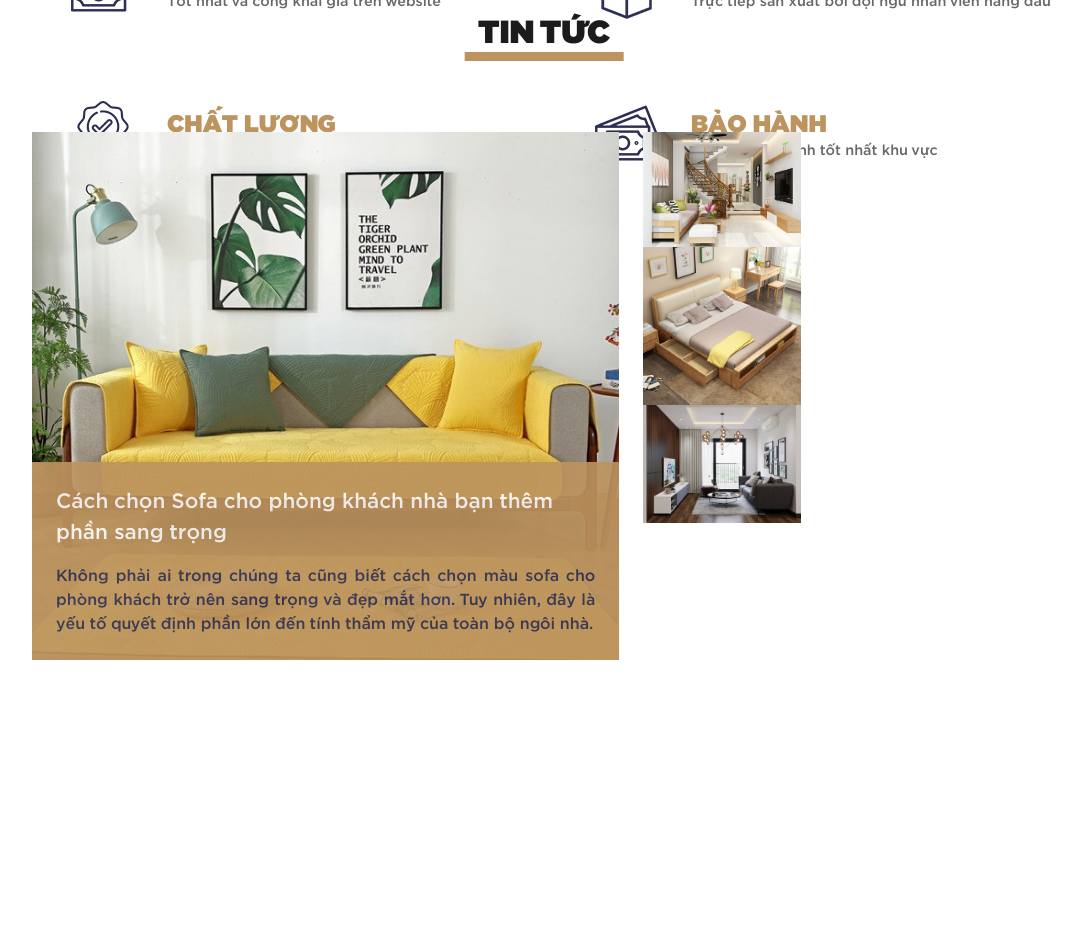
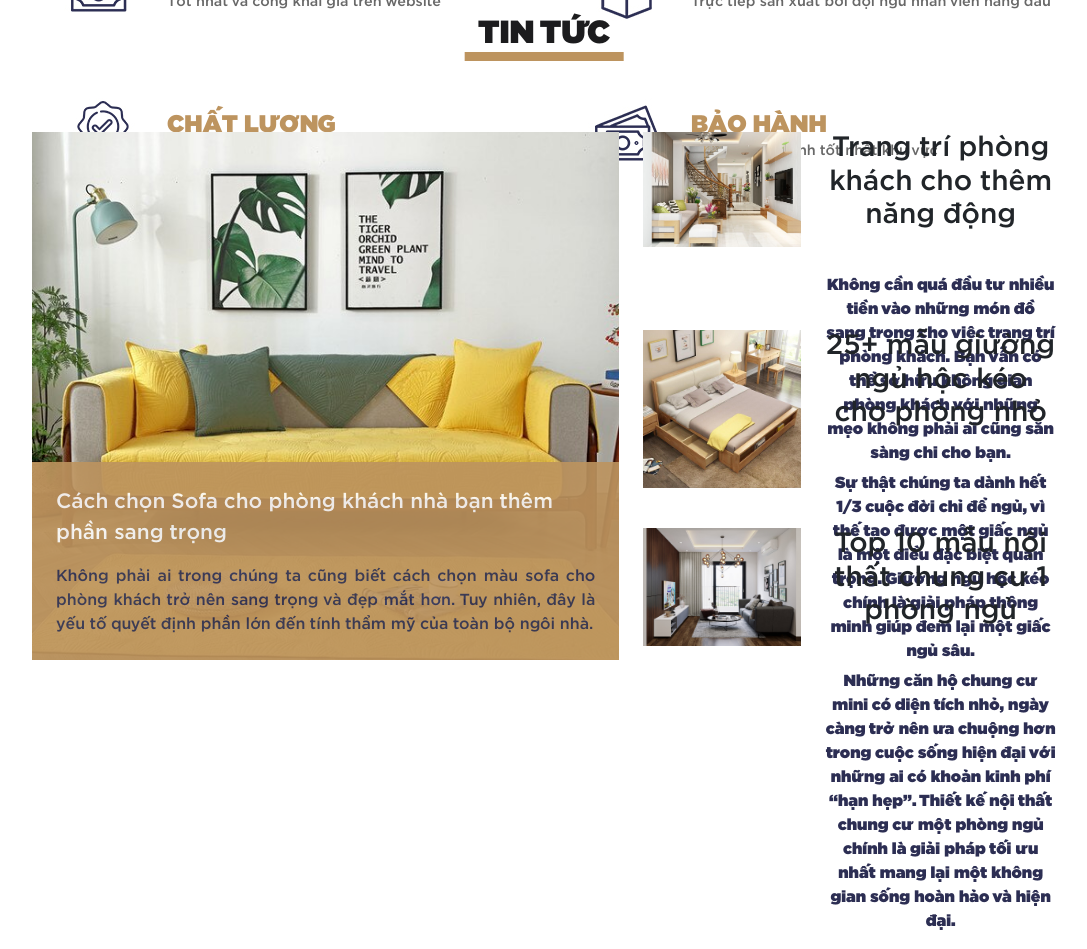
Before and after one commit to duyk04/DA_XuongMoc, a React (Create React App) app: page / in a window 1280 px wide. Shown: the part 2340-3289 px from the top of the page, without its empty margins (96-1183 px from the left). Before the commit the page ends 3000 px from the top, so only its background shows below. Built offline with nearby package versions, Linux system fonts and the light colour scheme.

Commit message:
Update Home.js

```diff
--- a/src/Components/Home.js
+++ b/src/Components/Home.js
@@ -351,7 +351,7 @@ function Home() {
             <div className='New position-relative'>
                 <div className='box-container position-absolute top-0 start-50 translate-middle-x'>
                     <h4 className='mt-5'>Tin tức</h4>
-                    <div className='row mt-5'>
+                    <div className='row mt-5' style={{height:600}}>
                         <div className='col-md-7'>
                             <div className='position-relative'>
                                 <div className='img'>
@@ -368,20 +368,35 @@ function Home() {
                                 </div>
                             </div>
                         </div>
-                        <div className='col-md-5'>
-                            <div className='row'>
+                        <div className='col-md-5 h-100' >
+                            <div className='row' style={{height:"33%"}} >
                                 <div className='col-md-5'>
                                     <img src='../images/AnhCatTC/tin-tuc/tintuc-5.jpg' className='w-100' />
                                 </div>
+                                <div className='col-md-7'>
+                                    <h3>Trang trí phòng khách cho thêm năng động</h3>
+                                    <br/>
+                                    <p>Không cần quá đầu tư nhiều tiền vào những món đồ sang trọng cho việc trang trí phòng khách. Bạn vẫn có thể sở hữu không gian phòng khách với những mẹo không phải ai cũng sẵn sàng chi cho bạn.</p>
+                                </div>
                             </div>
-                            <div className='row'>
+                            <div className='row' style={{height:"33%"}}>
                                 <div className='col-md-5'>
                                     <img src='../images/AnhCatTC/tin-tuc/tintuc-6.jpg' className='w-100' />
                                 </div>
+                                <div className='col-md-7'>
+                                    <h3>25+ mẫu giường ngủ hộc kéo cho phòng nhỏ</h3>
+                                    <br/>
+                                    <p>Sự thật chúng ta dành hết 1/3 cuộc đời chỉ để ngủ, vì thế tạo được một giấc ngủ là một điều đặc biệt quan trọng. Giường ngủ hộc kéo chính là giải pháp thông minh giúp đem lại một giấc ngủ sâu.</p>
+                                </div>
                             </div>
-                            <div className='row'>
+                            <div className='row' style={{height:"33%"}}>
                                 <div className='col-md-5'>
                                     <img src='../images/AnhCatTC/tin-tuc/tintuc-7.jpg' className='w-100' />
+                                </div>
+                                <div className='col-md-7'>
+                                    <h3>Top 10 mẫu nội thất chung cư 1 phòng ngủ</h3>
+                                    <br/>
+                                    <p>Những căn hộ chung cư mini có diện tích nhỏ, ngày càng trở nên ưa chuộng hơn trong cuộc sống hiện đại với những ai có khoản kinh phí “hạn hẹp”. Thiết kế nội thất chung cư một phòng ngủ chính là giải pháp tối ưu nhất mang lại một không gian sống hoàn hảo và hiện đại.</p>
                                 </div>
                             </div>
 
```
